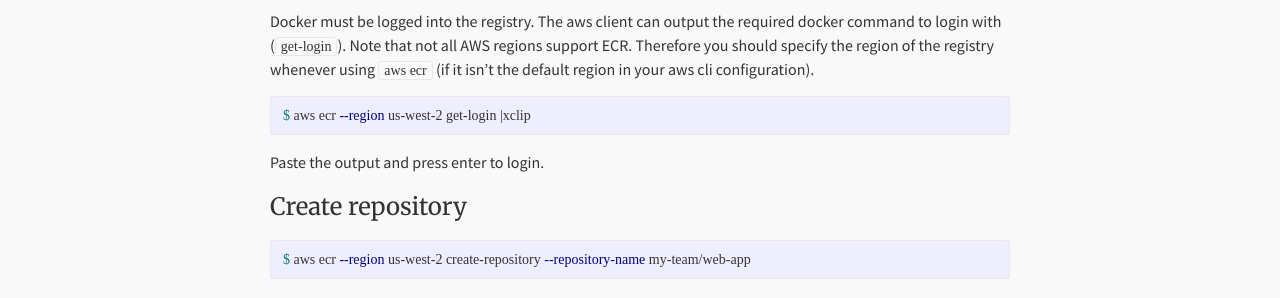
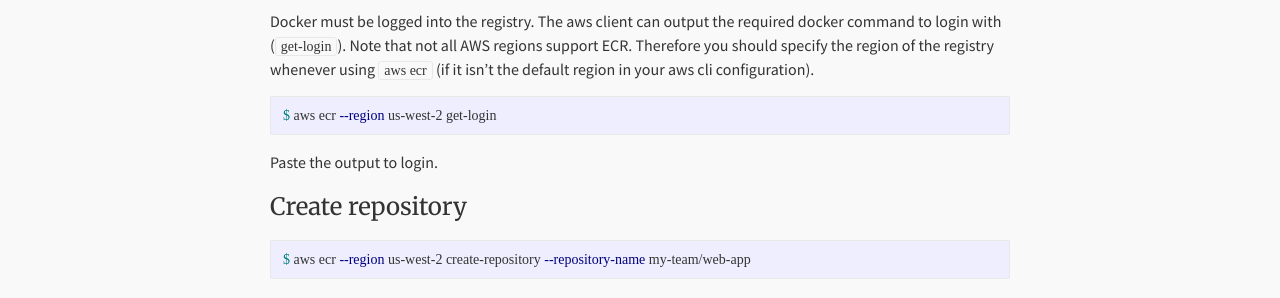
Before and after one commit to explodinglabs/explodinglabs.github.io, a Jekyll site: the page built from _posts/2016-07-13-ecr-guide.markdown, in a window 1280 px wide. Shown: the part 242-540 px from the top of the page. Built offline with Jekyll 4.4.1, drawn with Linux system fonts in a browser that asks for light colours.

Commit message:
Adjust ecr guide

````diff
--- a/_posts/2016-07-13-ecr-guide.markdown
+++ b/_posts/2016-07-13-ecr-guide.markdown
@@ -13,10 +13,10 @@ support ECR. Therefore you should specify the region of the registry whenever
 using `aws ecr` (if it isn't the default region in your aws cli configuration).
 
 ```bash
-$ aws ecr --region us-west-2 get-login |xclip
+$ aws ecr --region us-west-2 get-login
 ```
 
-Paste the output and press enter to login.
+Paste the output to login.
 
 # Create repository
 
````
